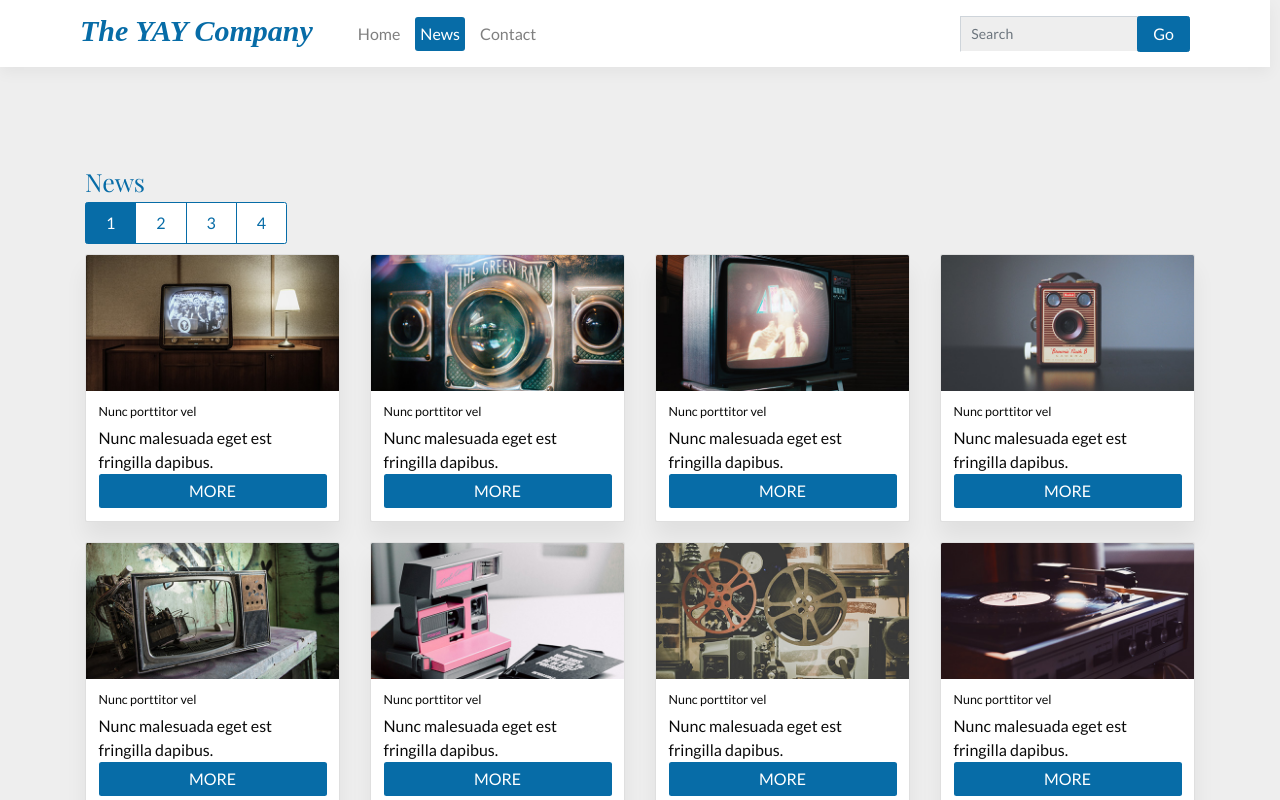
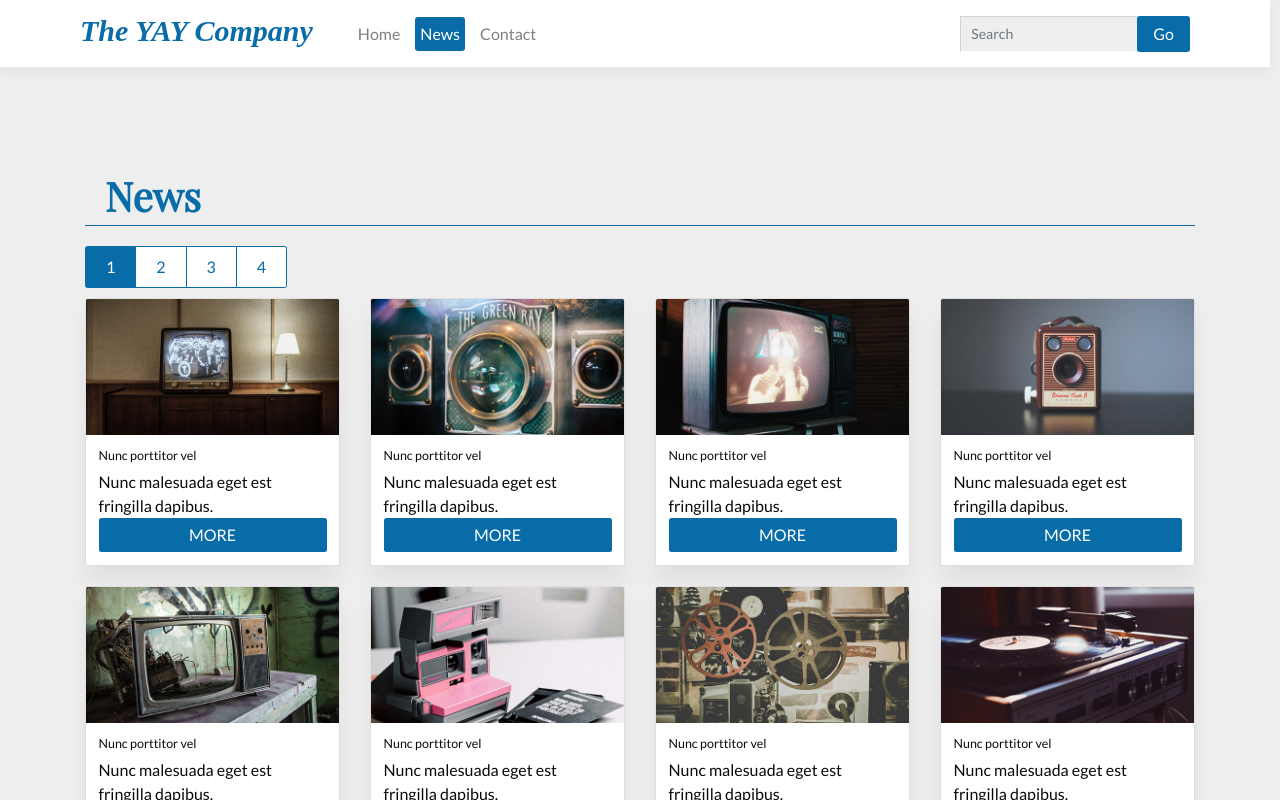
Before and after one commit to emilietonnessen/css-frameworks_v2, a React (Create React App) app: page /news in a window 1280 px wide. Shown: the top 800 px of the page. Built offline with nearby package versions, Linux system fonts and the light colour scheme; a web font is replaced by a local one.

Commit message:
Update News.tsx

```diff
--- a/src/pages/News.tsx
+++ b/src/pages/News.tsx
@@ -5,7 +5,7 @@ import Articles from '../components/UI/Articles';
 const News: React.FC = () => (
     <div className="u-padding-top-bottom-lg">
         <Container className="container--pagination">
-            <h1>News</h1>
+            <h1 className="headline headline--primary">News</h1>
         </Container>
         <Container>
             <Pagination />
```
